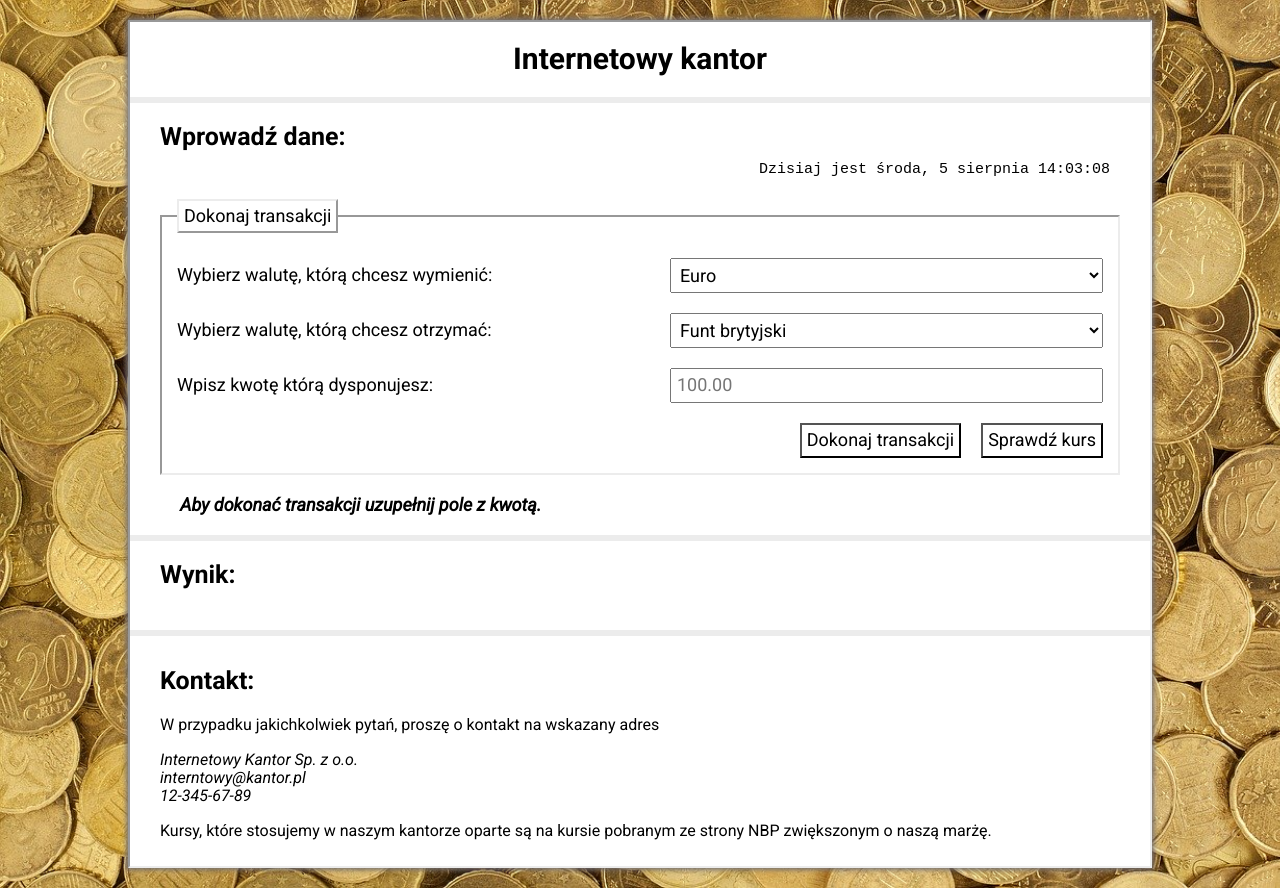
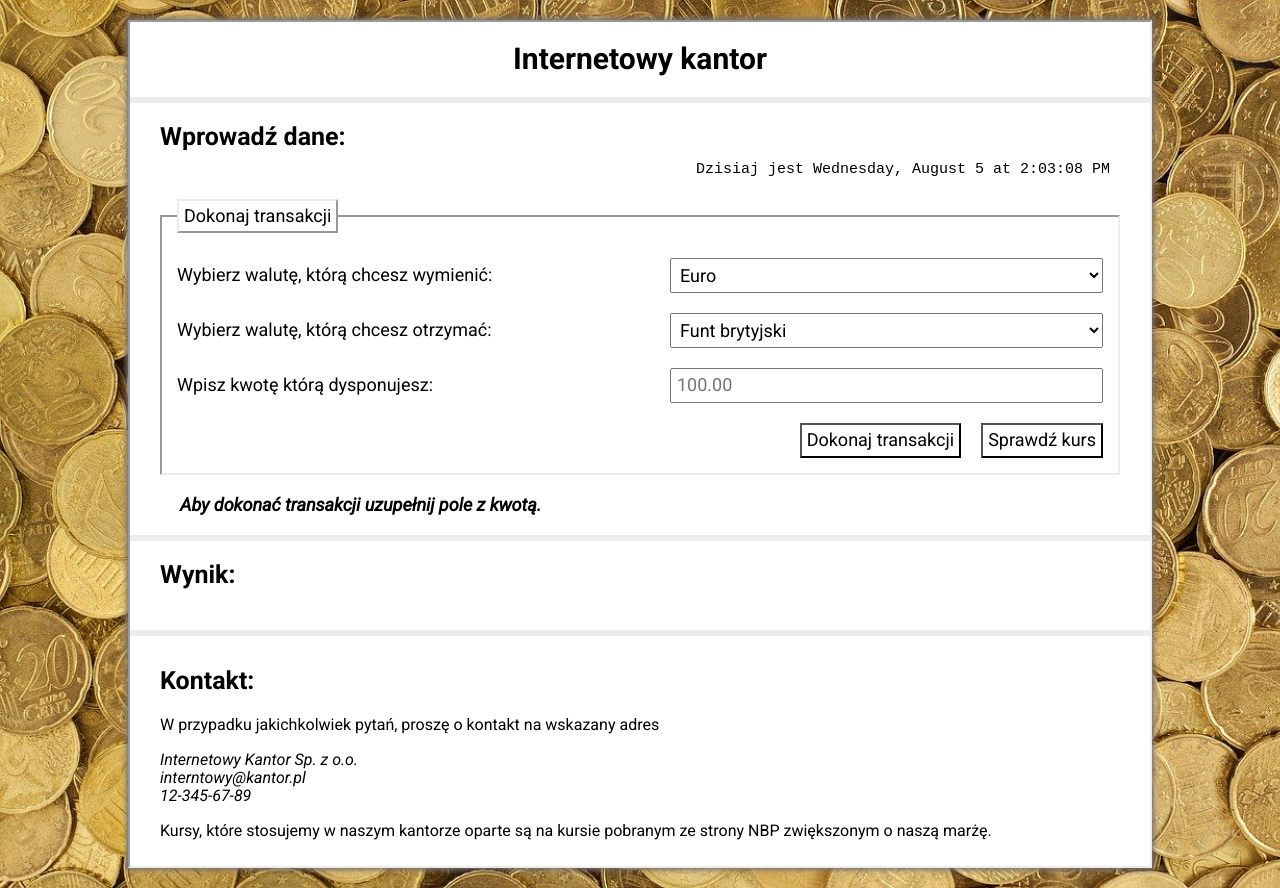
Before and after one commit to anetaszynal/currency-office-react, a React (Create React App) app: page / in a window 1280 px wide. Built offline with nearby package versions, Linux system fonts and the light colour scheme.

Commit message:
refactor(clock): change the date display record

```diff
--- a/src/components/Clock.jsx
+++ b/src/components/Clock.jsx
@@ -13,7 +13,7 @@ export const Clock = () => {
     };
   }, []);
 
-  const formatedDate = date.toLocaleString("pl-Pl", {
+  const formatedDate = (date) => date.toLocaleString(undefined, {
     weekday: "long",
     month: "long",
     day: "numeric",
@@ -24,7 +24,7 @@ export const Clock = () => {
 
   return (
     <p className="section__paragraph section__paragraph--date">
-      {`Dzisiaj jest ${formatedDate}`}
+      Dzisiaj jest {" "} {formatedDate(date)}
     </p>
   );
 };
```
